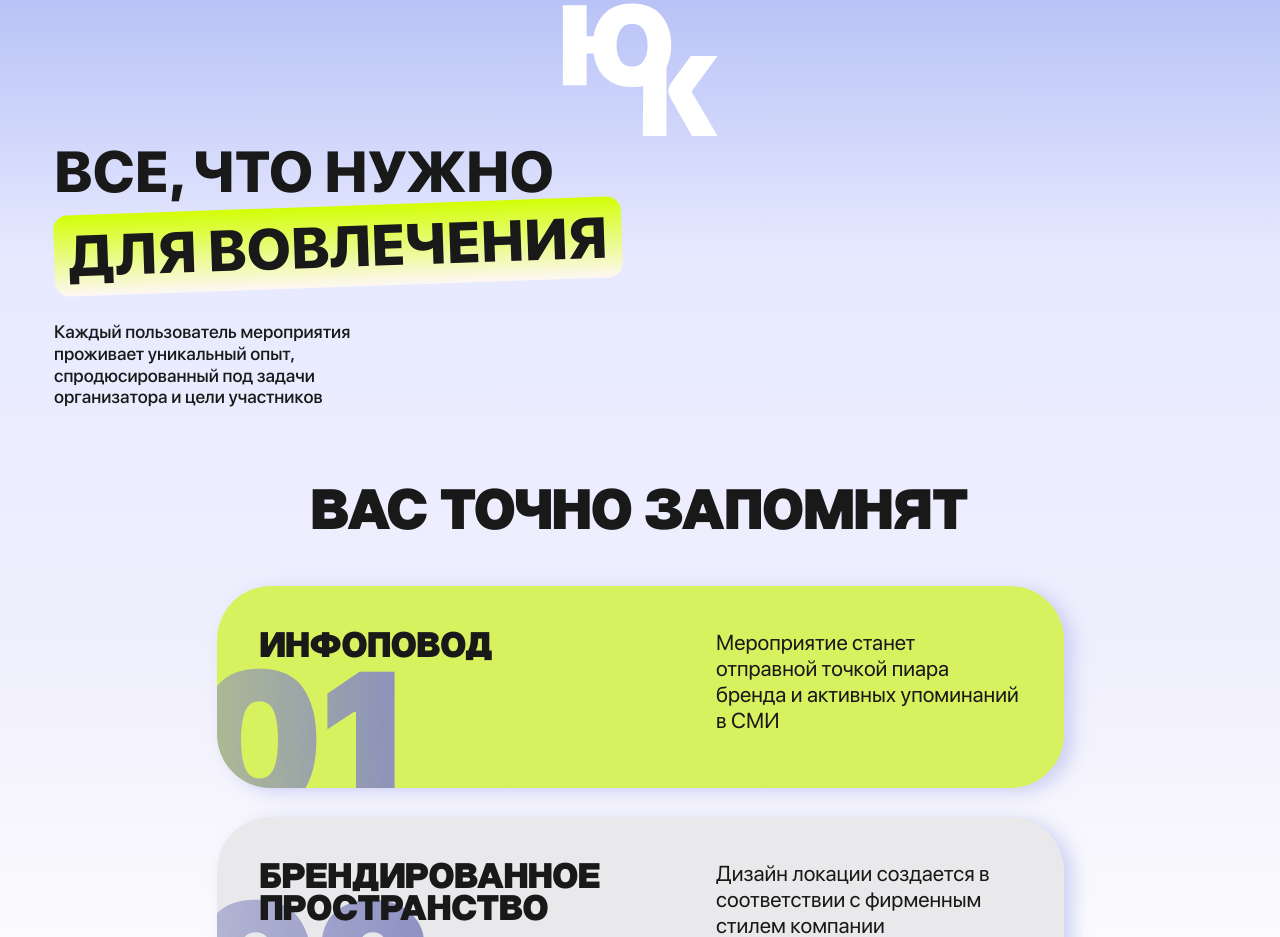
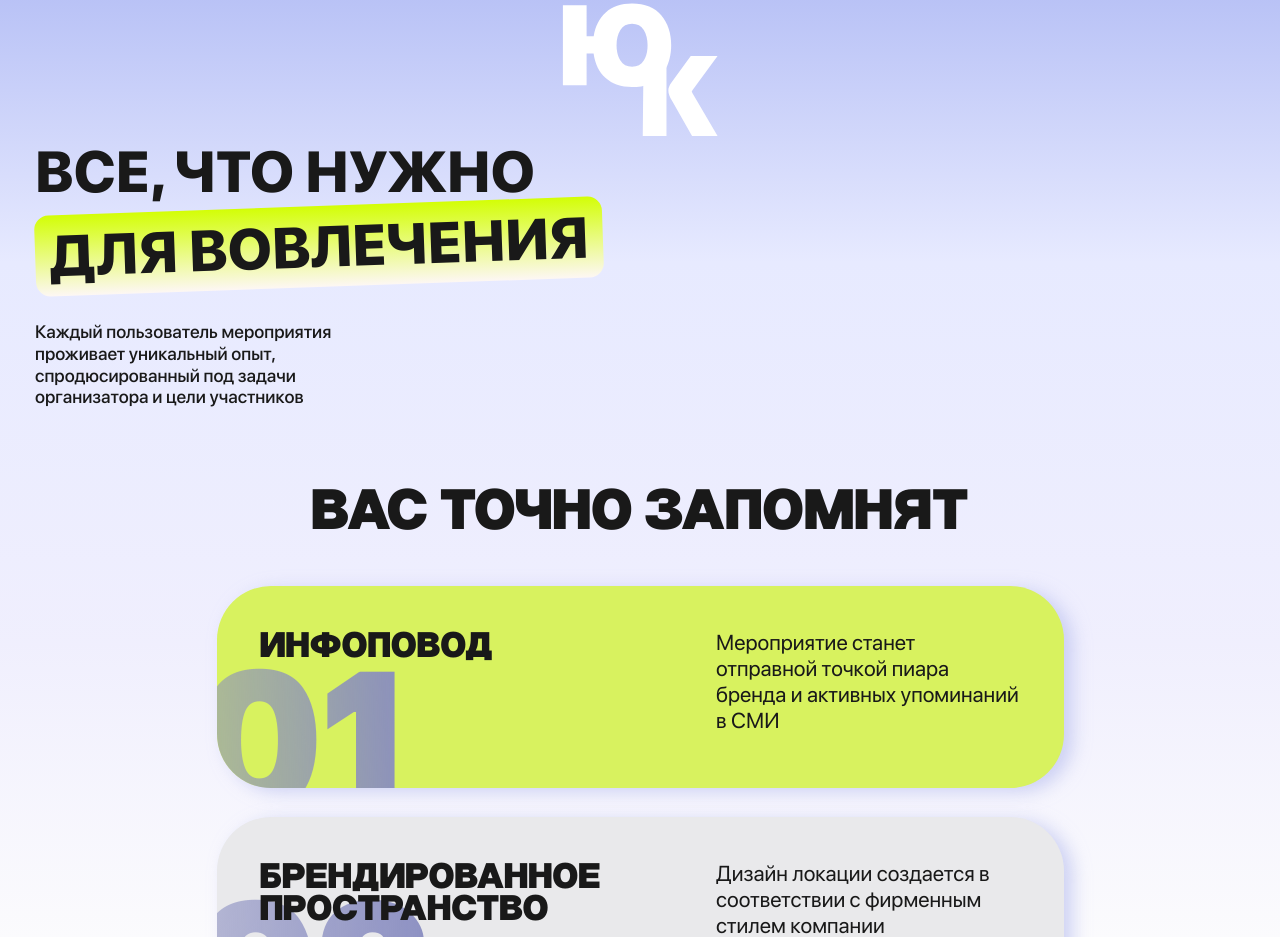
Before and after one commit to EgorTilda/unionconf_new, a Next.js app: page / in a window 1280 px wide. Shown: the part 3760-4697 px from the top of the page. Built offline with nearby package versions, Linux system fonts and the light colour scheme.

Commit message:
fix margins

```diff
--- a/pages/index.js
+++ b/pages/index.js
@@ -181,6 +181,7 @@ export default function Home() {
             <div className="logo-abb">
                 <img src="./img/logo-abb.svg" alt="UC Logo"/>
             </div>
+            <div className="container ">
                 <div className="benefits__cta-content">
                     <h2 className="benefits__cta-title">Все, что нужно <br/> <span className="benefits__cta-decor">для
                             вовлечения</span></h2>
@@ -189,6 +190,7 @@ export default function Home() {
                             Каждый пользователь мероприятия <br/> проживает уникальный опыт, спродюсированный под задачи
                             организатора и цели участников
                         </p>
+                    </div>
                 </div>
             </div>
             <div className="container">
--- a/styles/_components.scss
+++ b/styles/_components.scss
@@ -51,7 +51,14 @@
     display: flex;
     justify-content: space-between;
     align-items: center;
-
+    @media screen and (min-width: 370px) and (max-width: 555px) {
+        .logo {
+            margin-left: 12px;
+        }
+        .menu-btn {
+            margin-right: 12px;
+        }
+    }
     @media screen and (min-width: 992px) and (max-width: 1280px) {
         .logo {
             margin-left: 40px;
--- a/styles/_layout.scss
+++ b/styles/_layout.scss
@@ -264,6 +264,7 @@
     max-width: 85%;
     @media screen and (max-width: 576px) {
         max-width: 90%;
+        margin-right: 8%;
     }
 }
 
@@ -329,10 +330,13 @@
 }
 
 .benefits__cta-content {
-    margin-left: 3.75rem;
+    // margin-left: 3.75rem;
     max-width: 24rem;
-    @media screen and (max-width: 425px) {
+    @media screen and (max-width: 576px) {
         max-width: 80%;
+    }
+    @media screen and (max-width: 616px) {
+        margin-left: 2%;
     }
 }
 
@@ -343,7 +347,7 @@
     text-transform: uppercase;
     margin-bottom: 2.45rem;
     white-space: nowrap;
-    @media screen and (max-width: 425px) {
+    @media screen and (max-width: 426px) {
         font-size: 20px;
     }
 }
@@ -360,7 +364,7 @@
     line-height: 120%;
     max-width: 100%;
     font-weight: 500;
-    @media screen and (max-width: 425px) {
+    @media screen and (min-width: 320px) and (max-width: 768px) {
         font-size: 16px;
     }
 }
@@ -385,9 +389,14 @@
     font-weight: 800;
     text-transform: uppercase;
     margin-bottom: 3rem;
-    @media screen and (max-width: 425px) {
+    @media screen and (max-width: 426px) {
         font-size: 20px;
         align-self: flex-start;
+    }
+    @media screen and (max-width: 616px) {
+        font-size: 20px;
+        align-self: flex-start;
+        margin-left: 2%;
     }
 }
 
@@ -690,6 +699,9 @@
     padding-top: 1rem;
     img {
         max-width: 100%;
+    }
+    @media screen and (max-width: 768px) {
+        padding-left: 0;
     }
 }
 
```
Lines whose indentation alone changed are shown as unchanged.
